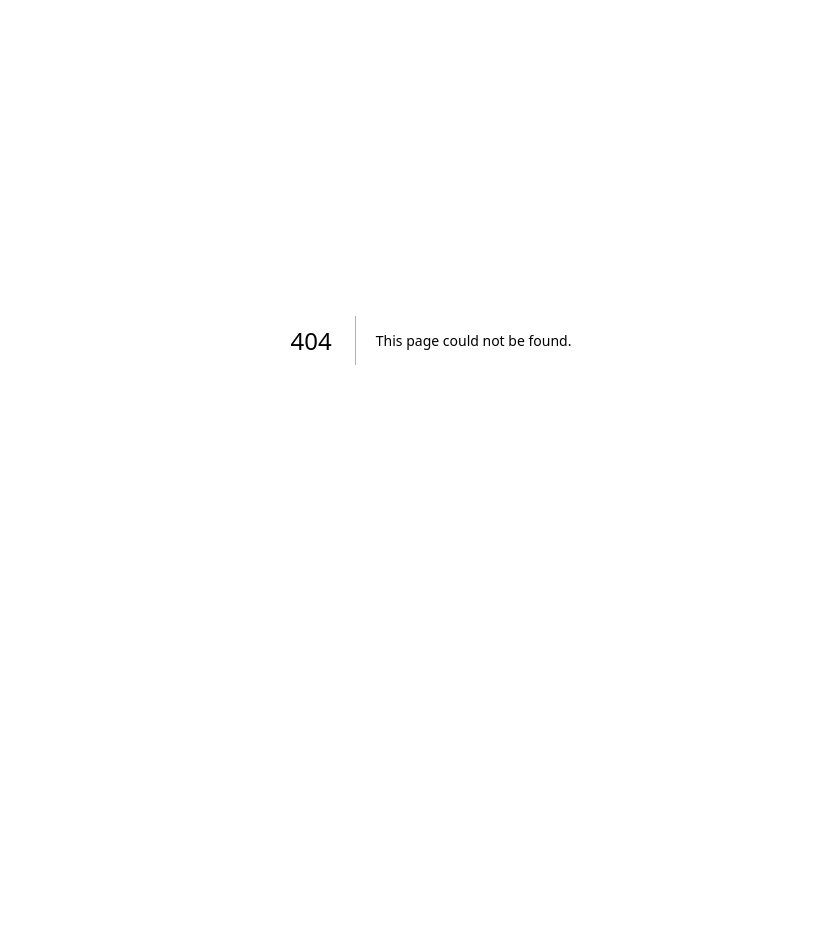
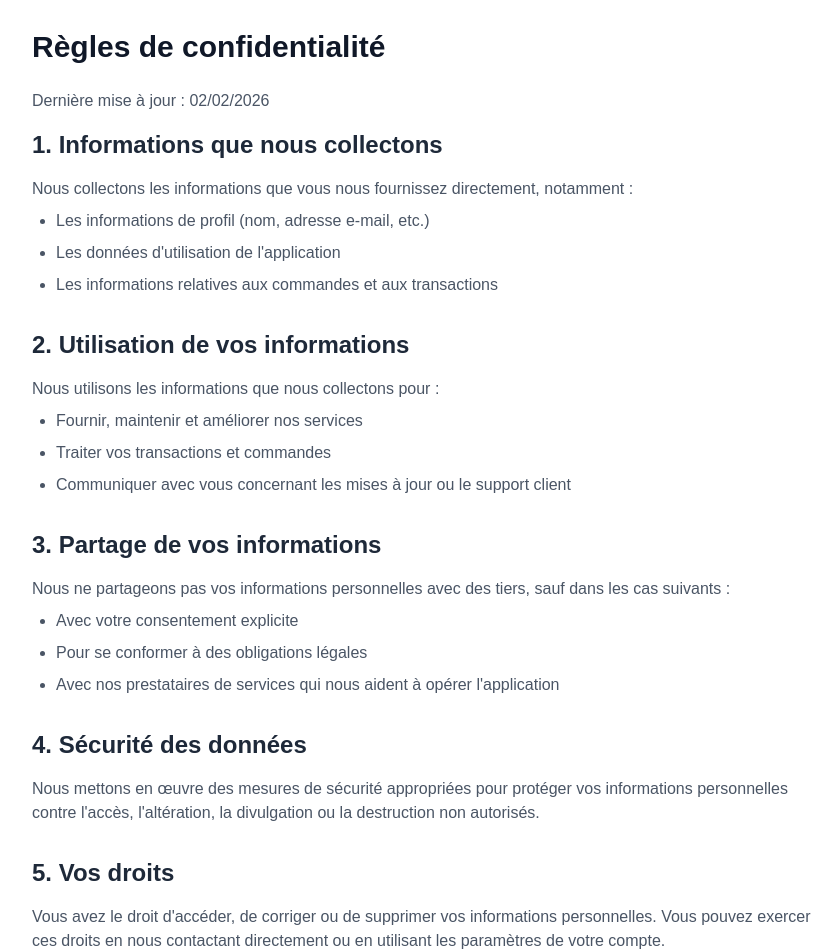
Before and after one commit to FirasMzoughi/koji-admin, a Next.js app: page /policy in a window 1280 px wide. Before the commit this address had no page. Shown: the part 60-1012 px from the top of the page, without its empty margins (209-1048 px from the left). Before the commit the page ends 800 px from the top, so only its background shows below. Built offline with nearby package versions, Linux system fonts and the light colour scheme.

Commit message:
feat: Add privacy policy page

```diff
--- /dev/null
+++ b/app/policy/page.tsx
@@ -0,0 +1,76 @@
+import React from 'react';
+
+export const metadata = {
+  title: 'Règles de confidentialité - Koji',
+  description: 'Politique de confidentialité de l\'application Koji',
+};
+
+export default function PrivacyPolicy() {
+  return (
+    <div className="min-h-screen bg-gray-50 flex flex-col pt-10 px-4 md:px-8 pb-10">
+      <div className="max-w-4xl mx-auto bg-white p-8 md:p-12 rounded-2xl shadow-sm border border-gray-100">
+        <h1 className="text-3xl font-bold text-gray-900 mb-6">Règles de confidentialité</h1>
+        <p className="text-gray-600 mb-4">
+          Dernière mise à jour : {new Date().toLocaleDateString('fr-FR')}
+        </p>
+
+        <section className="mb-8">
+          <h2 className="text-2xl font-semibold text-gray-800 mb-4">1. Informations que nous collectons</h2>
+          <p className="text-gray-600 mb-2">
+            Nous collectons les informations que vous nous fournissez directement, notamment :
+          </p>
+          <ul className="list-disc pl-6 text-gray-600 space-y-2">
+            <li>Les informations de profil (nom, adresse e-mail, etc.)</li>
+            <li>Les données d'utilisation de l'application</li>
+            <li>Les informations relatives aux commandes et aux transactions</li>
+          </ul>
+        </section>
+
+        <section className="mb-8">
+          <h2 className="text-2xl font-semibold text-gray-800 mb-4">2. Utilisation de vos informations</h2>
+          <p className="text-gray-600 mb-2">
+            Nous utilisons les informations que nous collectons pour :
+          </p>
+          <ul className="list-disc pl-6 text-gray-600 space-y-2">
+            <li>Fournir, maintenir et améliorer nos services</li>
+            <li>Traiter vos transactions et commandes</li>
+            <li>Communiquer avec vous concernant les mises à jour ou le support client</li>
+          </ul>
+        </section>
+
+        <section className="mb-8">
+          <h2 className="text-2xl font-semibold text-gray-800 mb-4">3. Partage de vos informations</h2>
+          <p className="text-gray-600 mb-2">
+            Nous ne partageons pas vos informations personnelles avec des tiers, sauf dans les cas suivants :
+          </p>
+          <ul className="list-disc pl-6 text-gray-600 space-y-2">
+            <li>Avec votre consentement explicite</li>
+            <li>Pour se conformer à des obligations légales</li>
+            <li>Avec nos prestataires de services qui nous aident à opérer l'application</li>
+          </ul>
+        </section>
+
+        <section className="mb-8">
+          <h2 className="text-2xl font-semibold text-gray-800 mb-4">4. Sécurité des données</h2>
+          <p className="text-gray-600">
+            Nous mettons en œuvre des mesures de sécurité appropriées pour protéger vos informations personnelles contre l'accès, l'altération, la divulgation ou la destruction non autorisés.
+          </p>
+        </section>
+
+        <section className="mb-8">
+          <h2 className="text-2xl font-semibold text-gray-800 mb-4">5. Vos droits</h2>
+          <p className="text-gray-600">
+            Vous avez le droit d'accéder, de corriger ou de supprimer vos informations personnelles. Vous pouvez exercer ces droits en nous contactant directement ou en utilisant les paramètres de votre compte.
+          </p>
+        </section>
+
+        <section>
+          <h2 className="text-2xl font-semibold text-gray-800 mb-4">6. Contact</h2>
+          <p className="text-gray-600">
+            Si vous avez des questions concernant cette politique de confidentialité, veuillez nous contacter via le support de l'application.
+          </p>
+        </section>
+      </div>
+    </div>
+  );
+}
```
